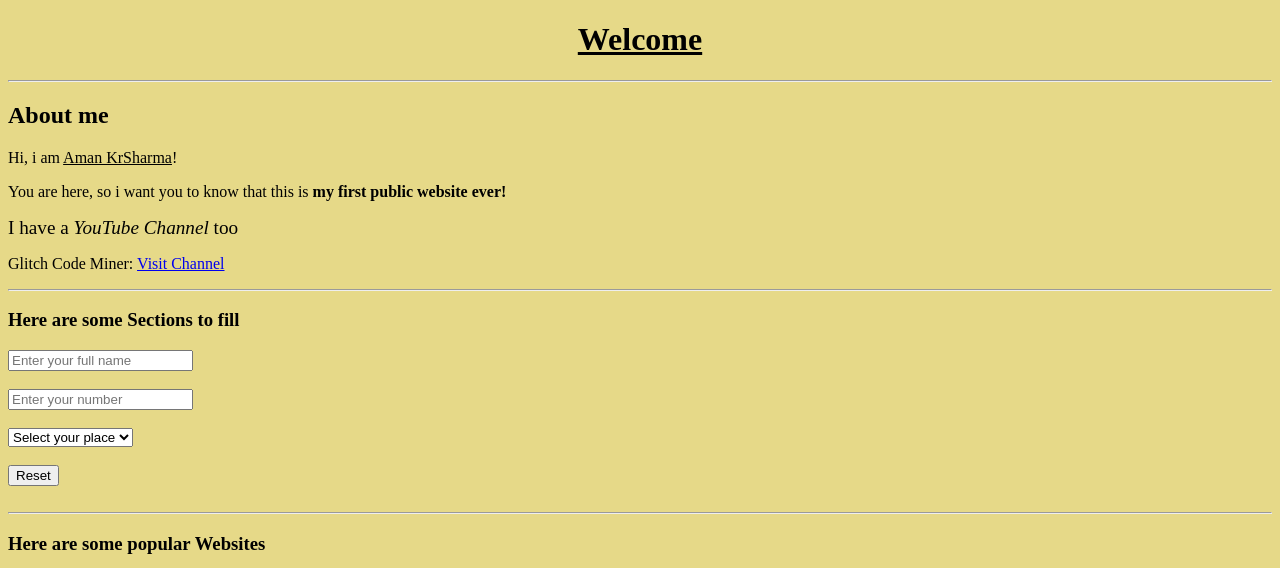
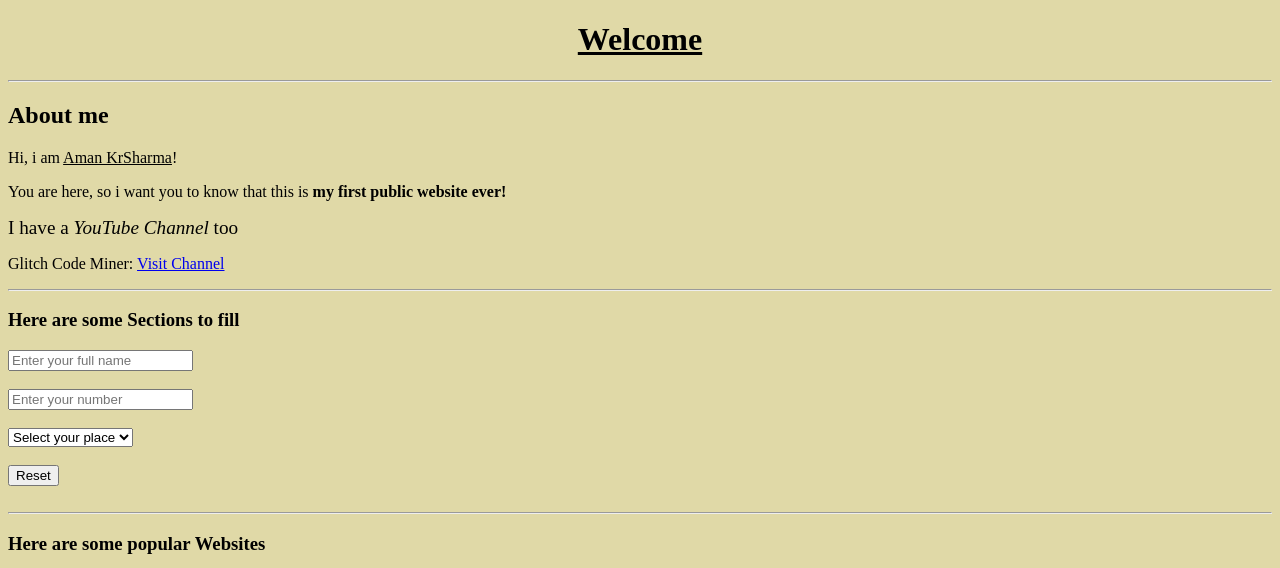
Before and after one commit to amankrsharma2011/amankrsharma2011.github.io, a plain HTML site: page index.html in a window 1280 px wide. Shown: the top 568 px of the page. Drawn offline with Linux system fonts and the light colour scheme; grey boxes are pictures that could not be loaded.

Commit message:
Update class.css

```diff
--- a/class.css
+++ b/class.css
@@ -1,5 +1,5 @@
 body{
-    background-color:rgb(230, 217, 136);
+    background-color:rgb(224, 217, 167);
 }
 
 #id1{
```
